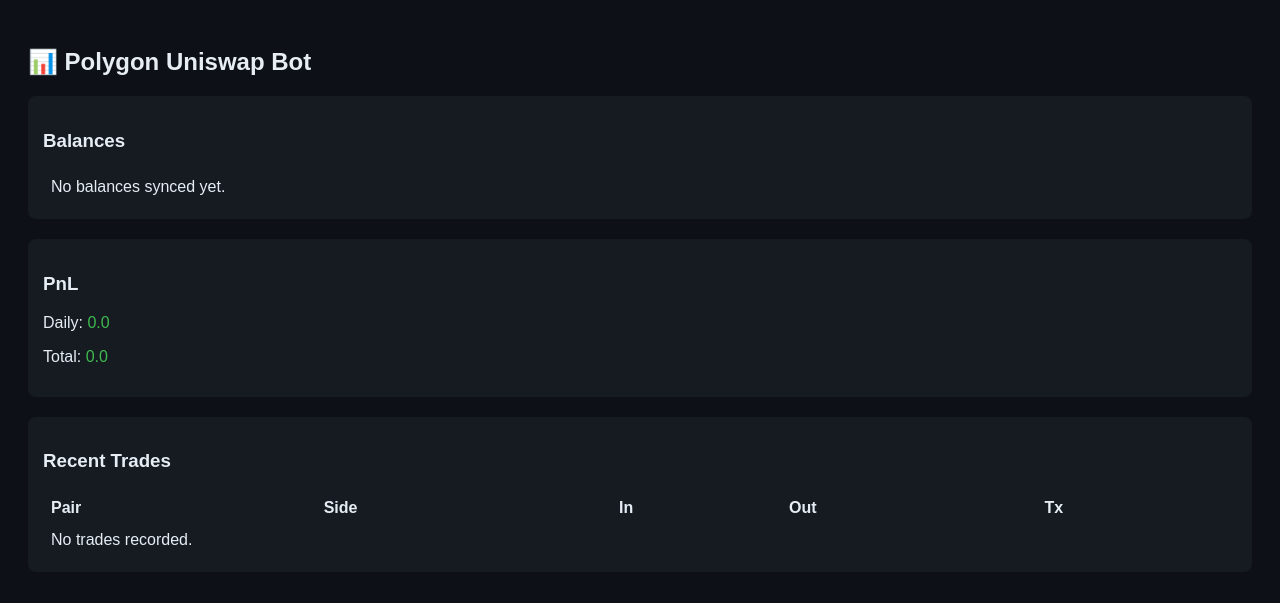
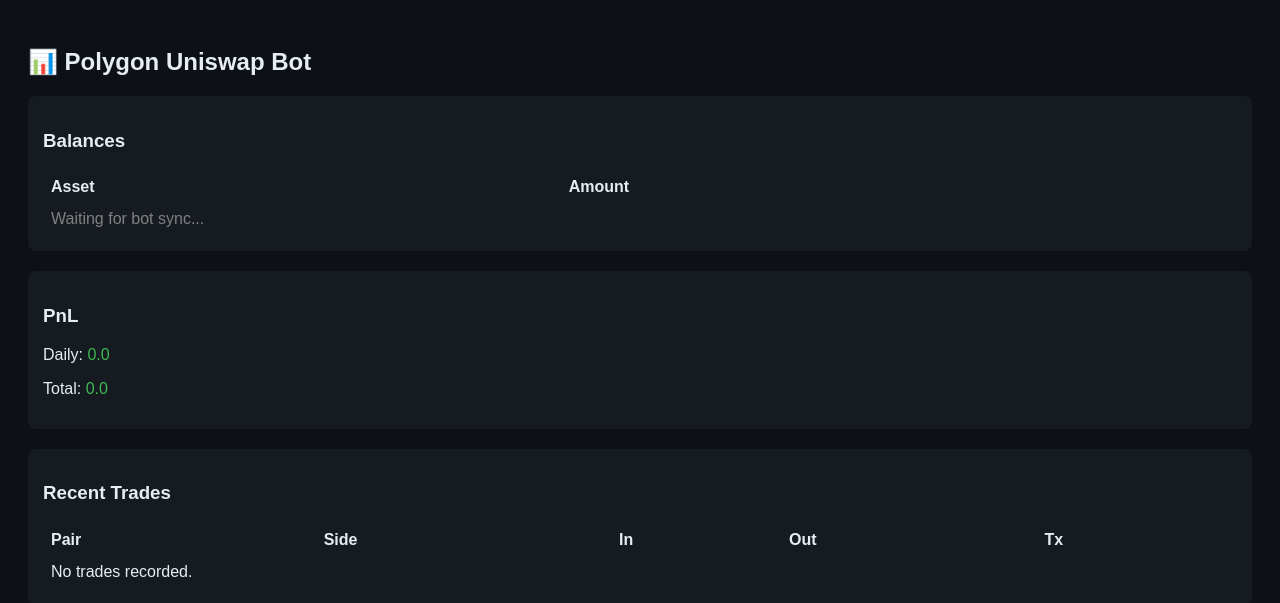
Before and after one commit to bonzoholda/portobuilder, a Flask app: page / in a window 1280 px wide. Shown: the top 603 px of the page. Run offline with Flask 3, Linux system fonts and the light colour scheme.

Commit message:
Update index.html

```diff
--- a/templates/index.html
+++ b/templates/index.html
@@ -33,12 +33,14 @@
 <div class="card">
     <h3>Balances</h3>
     <table>
+        <tr><th>Asset</th><th>Amount</th></tr>
         {% for b in balances %}
         <tr>
             <td><strong>{{ b.asset }}</strong></td>
-            <td>{{ "%.6f"|format(b.amount) }}</td> </tr>
+            <td>{{ "%.6f"|format(b.amount) }}</td>
+        </tr>
         {% else %}
-        <tr><td colspan="2">No balances synced yet.</td></tr>
+        <tr><td colspan="2" style="color: gray;">Waiting for bot sync...</td></tr>
         {% endfor %}
     </table>
 </div>
```
